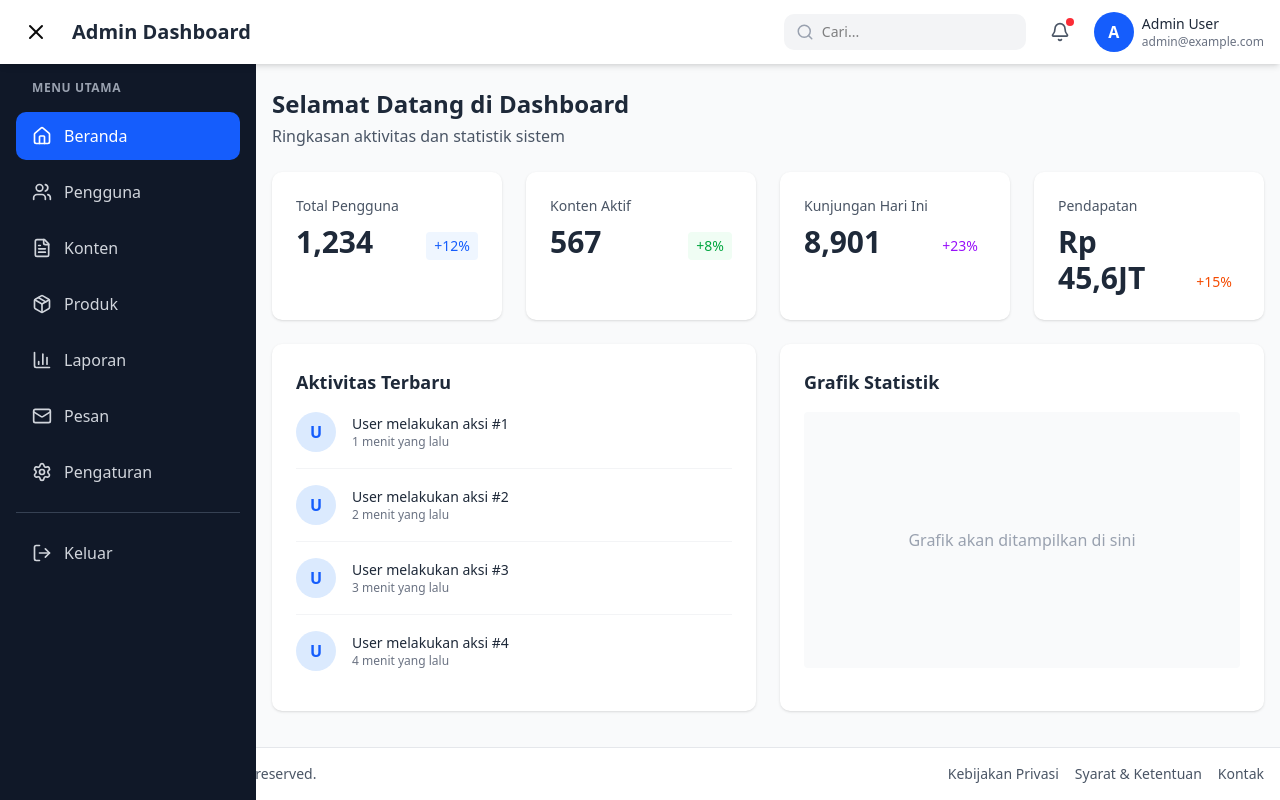
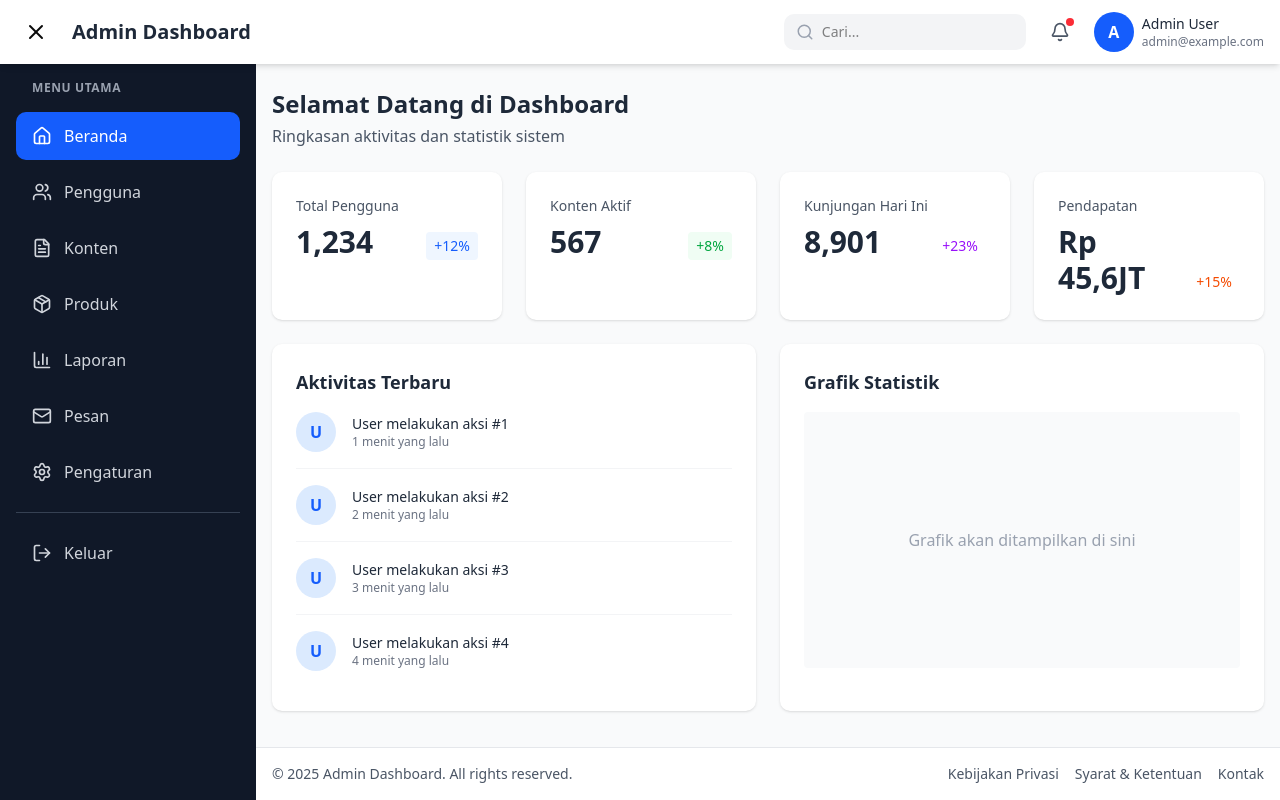
Before and after one commit to robilprogramer/smart-cafe-customer, a Next.js app: page /admin in a window 1280 px wide. Built offline with nearby package versions, Linux system fonts and the light colour scheme.

Commit message:
Core : Perubhan Layout

```diff
--- a/src/components/admin/AdminLayout.tsx
+++ b/src/components/admin/AdminLayout.tsx
@@ -16,12 +16,16 @@ export default function AdminLayout({ children }: AdminLayoutProps) {
     setIsSidebarOpen(!isSidebarOpen);
   };
 
+  const closeSidebar = () => {
+    setIsSidebarOpen(false);
+  };
+
   return (
     <div className="min-h-screen flex flex-col bg-gray-50">
       <Header onToggleSidebar={toggleSidebar} isSidebarOpen={isSidebarOpen} />
 
       <div className="flex flex-1 pt-16">
-        <Sidebar isOpen={isSidebarOpen} />
+        <Sidebar isOpen={isSidebarOpen} onClose={closeSidebar} />
 
         <main
           className={`flex-1 transition-all duration-300 ${
@@ -34,7 +38,7 @@ export default function AdminLayout({ children }: AdminLayoutProps) {
         </main>
       </div>
 
-      <Footer />
+      <Footer isSidebarOpen={isSidebarOpen} />
     </div>
   );
 }
--- a/src/components/admin/Footer.tsx
+++ b/src/components/admin/Footer.tsx
@@ -1,10 +1,16 @@
-'use client';
+interface FooterProps {
+  isSidebarOpen: boolean;
+}
 
-export default function Footer() {
+export default function Footer({ isSidebarOpen }: FooterProps) {
   const currentYear = new Date().getFullYear();
 
   return (
-    <footer className="bg-white border-t border-gray-200 py-4 mt-auto">
+    <footer
+      className={`bg-white border-t border-gray-200 py-4 mt-auto transition-all duration-300 ${
+        isSidebarOpen ? 'lg:ml-64' : 'ml-0'
+      }`}
+    >
       <div className="container mx-auto px-4">
         <div className="flex flex-col md:flex-row justify-between items-center gap-2">
           <p className="text-sm text-gray-600">
--- a/src/components/admin/Sidebar.tsx
+++ b/src/components/admin/Sidebar.tsx
@@ -12,9 +12,10 @@ interface MenuItem {
 
 interface SidebarProps {
   isOpen: boolean;
+  onClose: () => void;
 }
 
-export default function Sidebar({ isOpen }: SidebarProps) {
+export default function Sidebar({ isOpen, onClose }: SidebarProps) {
   const menuItems: MenuItem[] = [
     { icon: Home, label: 'Beranda', href: '#', active: true },
     { icon: Users, label: 'Pengguna', href: '/admin/users', active: false },
@@ -29,7 +30,10 @@ export default function Sidebar({ isOpen }: SidebarProps) {
     <>
       {/* Overlay for mobile */}
       {isOpen && (
-        <div className="fixed inset-0 bg-black bg-opacity-50 z-20 lg:hidden" />
+        <div
+          className="fixed inset-0 bg-black bg-opacity-50 z-20 lg:hidden"
+          onClick={onClose}
+        />
       )}
 
       <aside
@@ -44,7 +48,9 @@ export default function Sidebar({ isOpen }: SidebarProps) {
             </p>
           </div>
 
-          {menuItems.map((item, index) => (
+          {menuItems.map((item, index) => {
+            const Icon = item.icon;
+            return (
               <a
                 key={index}
                 href={item.href}
@@ -54,10 +60,11 @@ export default function Sidebar({ isOpen }: SidebarProps) {
                     : 'text-gray-300 hover:bg-gray-800'
                 }`}
               >
-              <item.icon size={20} />
+                <Icon size={20} />
                 <span className="font-medium">{item.label}</span>
               </a>
-          ))}
+            );
+          })}
 
           <div className="pt-4 mt-4 border-t border-gray-700">
             <button className="flex items-center gap-3 px-4 py-3 rounded-lg text-gray-300 hover:bg-gray-800 transition-colors w-full">
```
Also changed, not shown: src/components/admin/Header.tsx (line endings or trailing spaces). Lines whose indentation alone changed are shown as unchanged.
